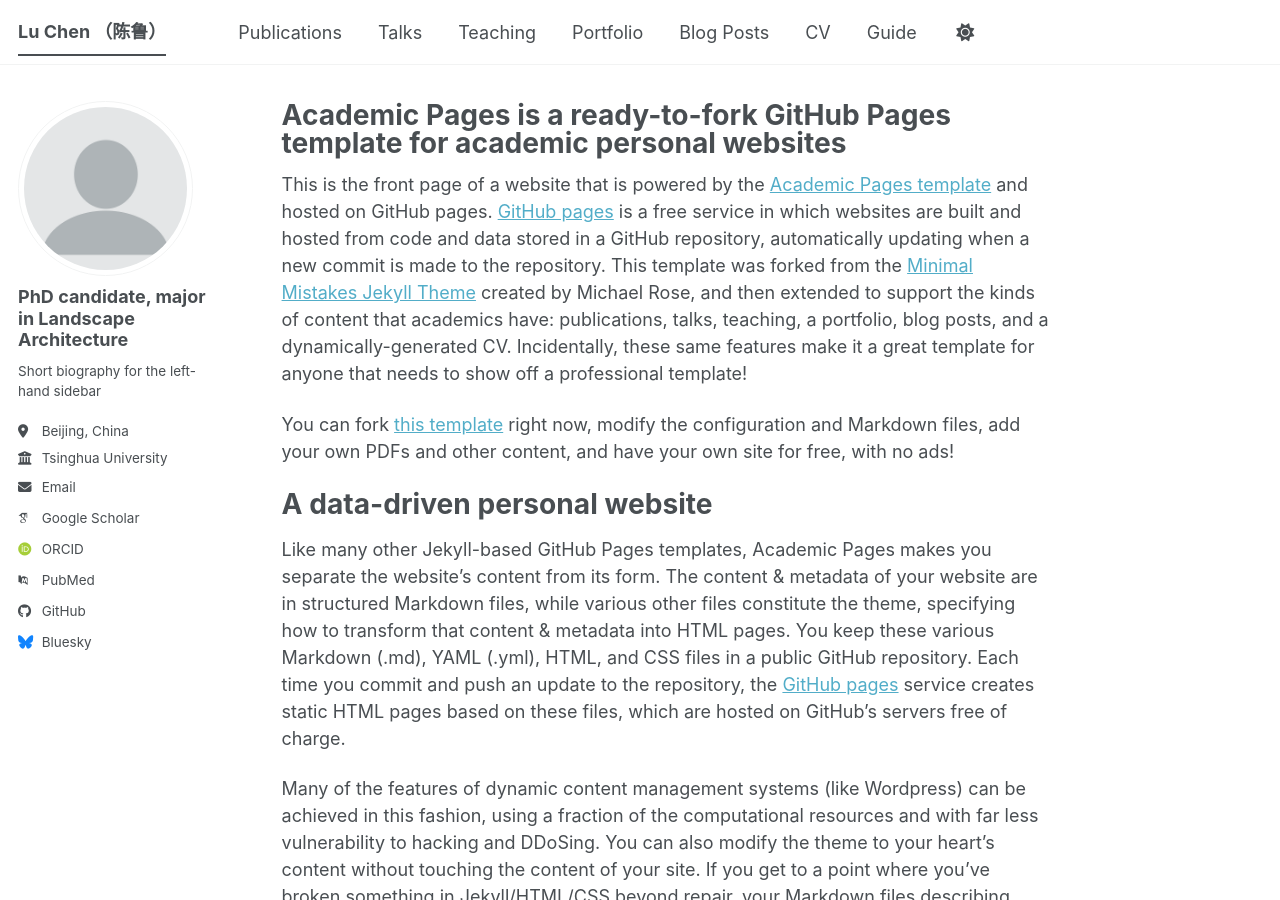
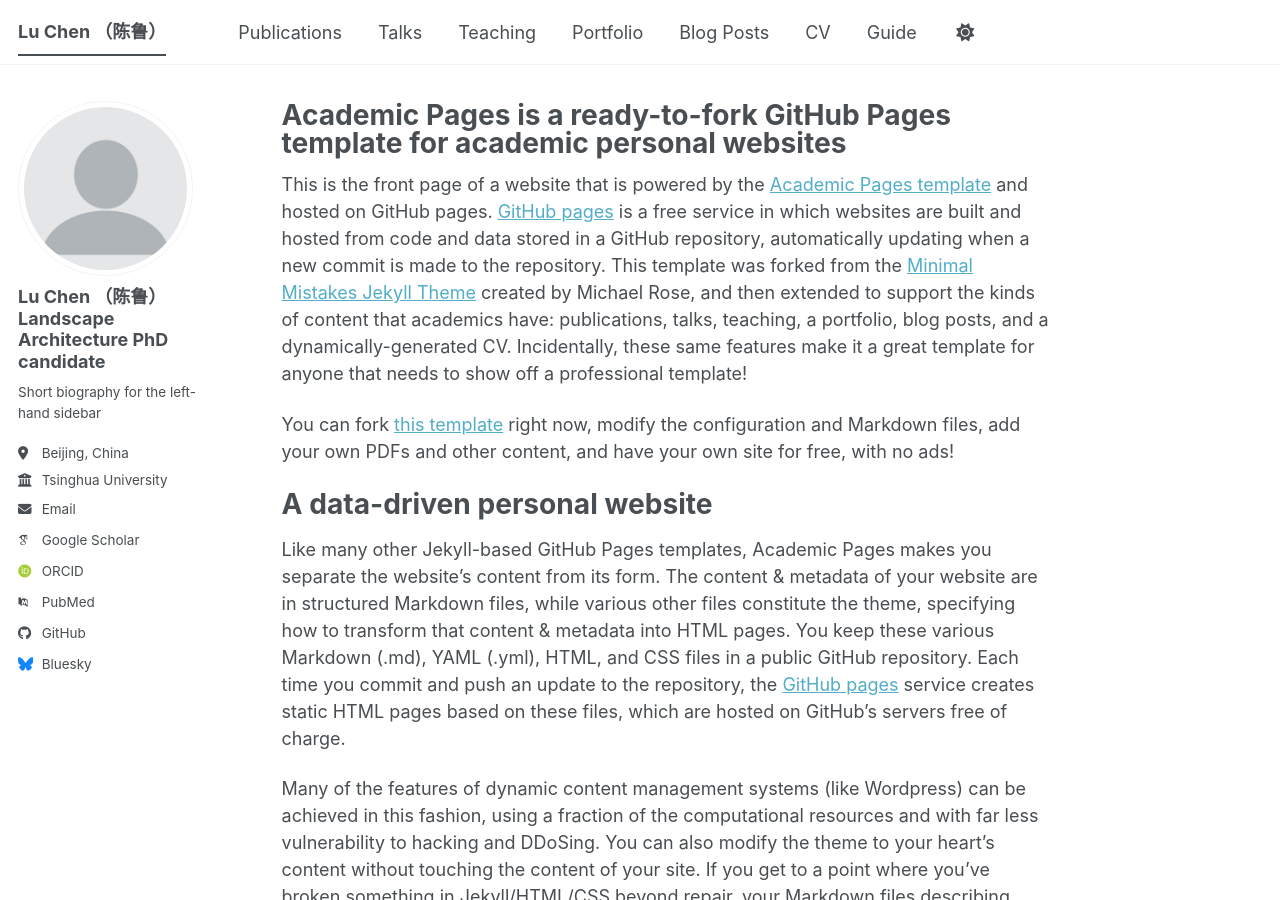
Before and after one commit to chenlubenren/Lu-Chen-s-personal-academic-page, a Jekyll site: the page built from _pages/about.md, in a window 1280 px wide and 900 px high. Built offline with Jekyll 4.4.1, drawn with Linux system fonts in a browser that asks for light colours; some web fonts are replaced; a script bundle is joined from its source files by our own code; library files that are not in the unit come from our copies.

Commit message:
Update _config.yml

```diff
--- a/_config.yml
+++ b/_config.yml
@@ -24,7 +24,7 @@
 author:
   # Biographic information
   avatar           : "profile.png"
-  name             : "PhD candidate, major in Landscape Architecture"
+  name             : "Lu Chen （陈鲁）\n Landscape Architecture PhD candidate "
   pronouns         : # example: "she/her"
   bio              : "Short biography for the left-hand sidebar"
   location         : "Beijing, China"
```
